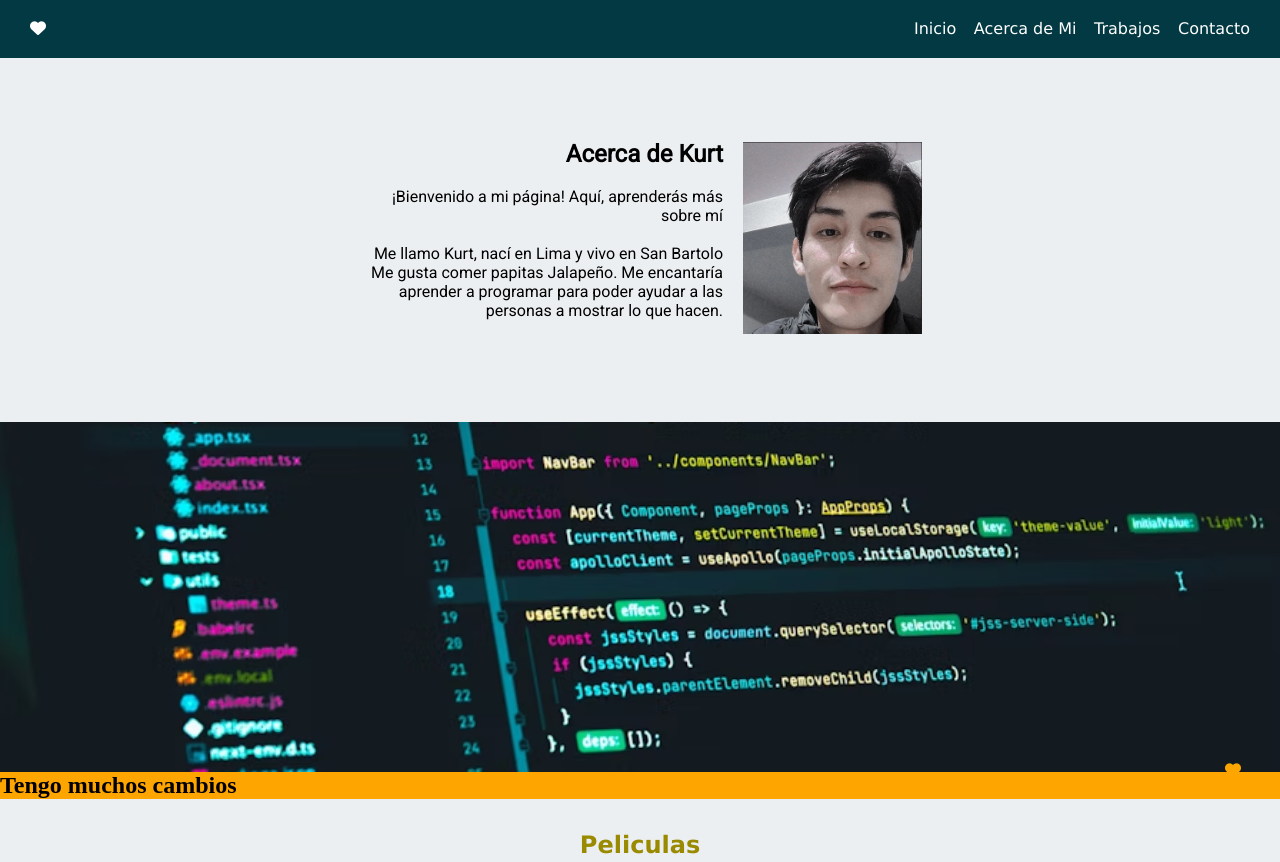
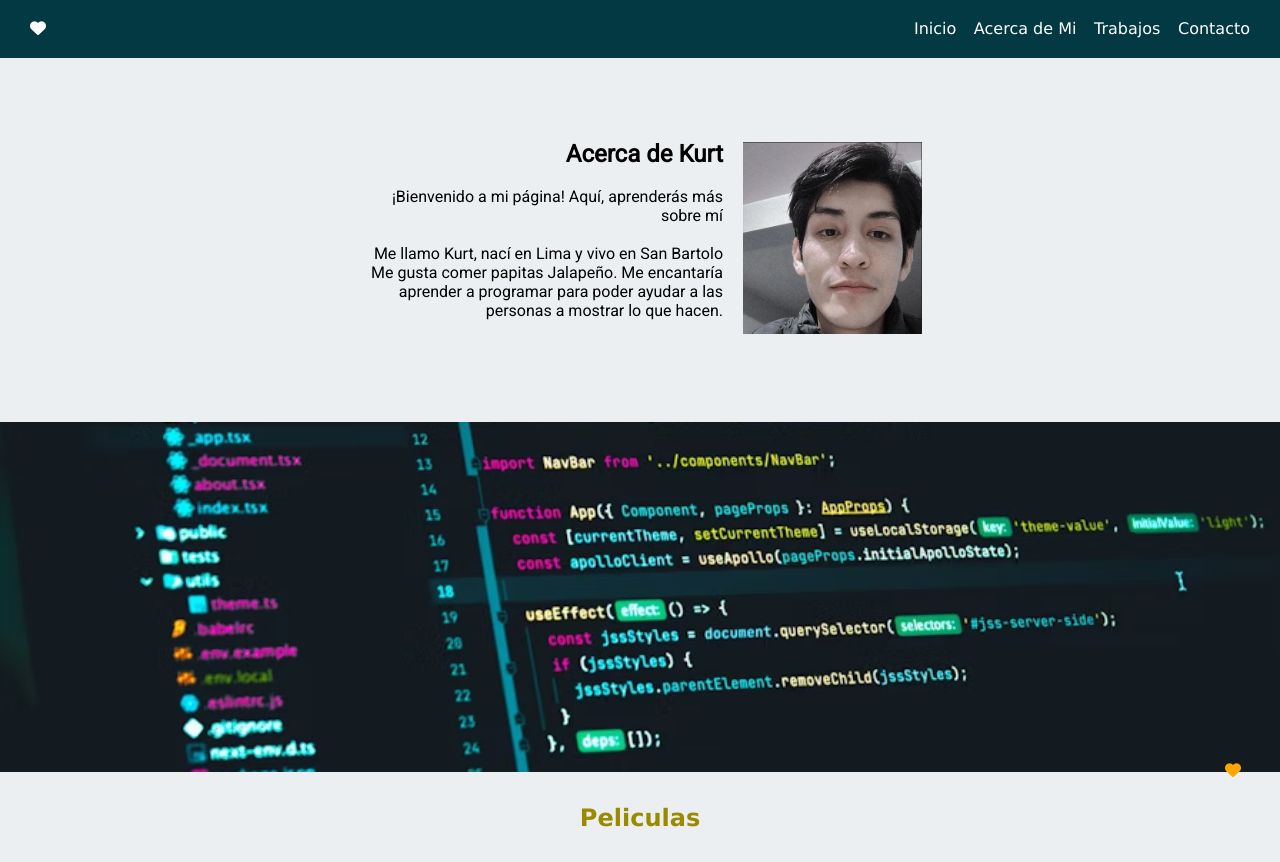
Before and after one commit to kurttck/miprimerapaginaegg, a plain HTML site: page index.html in a window 1280 px wide. Shown: the top 862 px of the page. Drawn offline with Linux system fonts and the light colour scheme.

Commit message:
volver al inicio

```diff
--- a/index.html
+++ b/index.html
@@ -81,10 +81,6 @@
           <img src="img/carrusel-img.png" alt="imagen de carrusel" />
         </section>
       </main>
-
-      <div class="greeting">
-        <h2>Tengo muchos cambios</h2>
-      </div>
 
       <section class="trabajos" id="trabajos">
         <h2>Peliculas</h2>
--- a/style.css
+++ b/style.css
@@ -35,10 +35,6 @@
 
 .barra-nav ul a:hover {
   color: orange;
-}
-
-.greeting {
-  background-color: orange;
 }
 
 #check {
```
